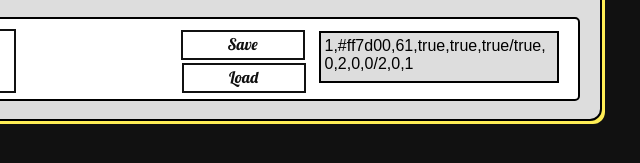
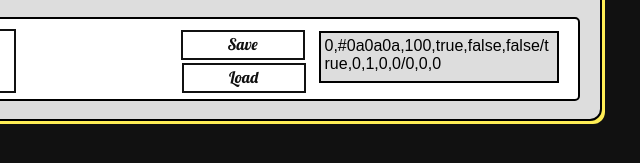
Before and after one commit to bpupp97/guitarCustomiser, a plain HTML site: page index.html in a window 1280 px wide. Shown: the part 581-744 px from the top of the page, 640-1280 px from the left. Drawn offline with Linux system fonts and the light colour scheme.

Commit message:
Secret Update

```diff
--- a/index.html
+++ b/index.html
@@ -109,7 +109,7 @@
 			<div class="inactive" onclick="switchMenu(2)">Neck & Head</div>
 			<div id="saveCode" onclick="genCode()">Save</div>
 			<div id="loadCode" onclick="applyCode()">Load</div>
-			<textarea id="code">1,#ff7d00,61,true,true,true/true,0,2,0,0/2,0,1</textarea>
+			<textarea id="code">0,#0a0a0a,100,true,false,false/true,0,1,0,0/0,0,0</textarea>
 		</div>
 	</div>
 </body>
```
Also changed, not shown: presets.txt (added).
